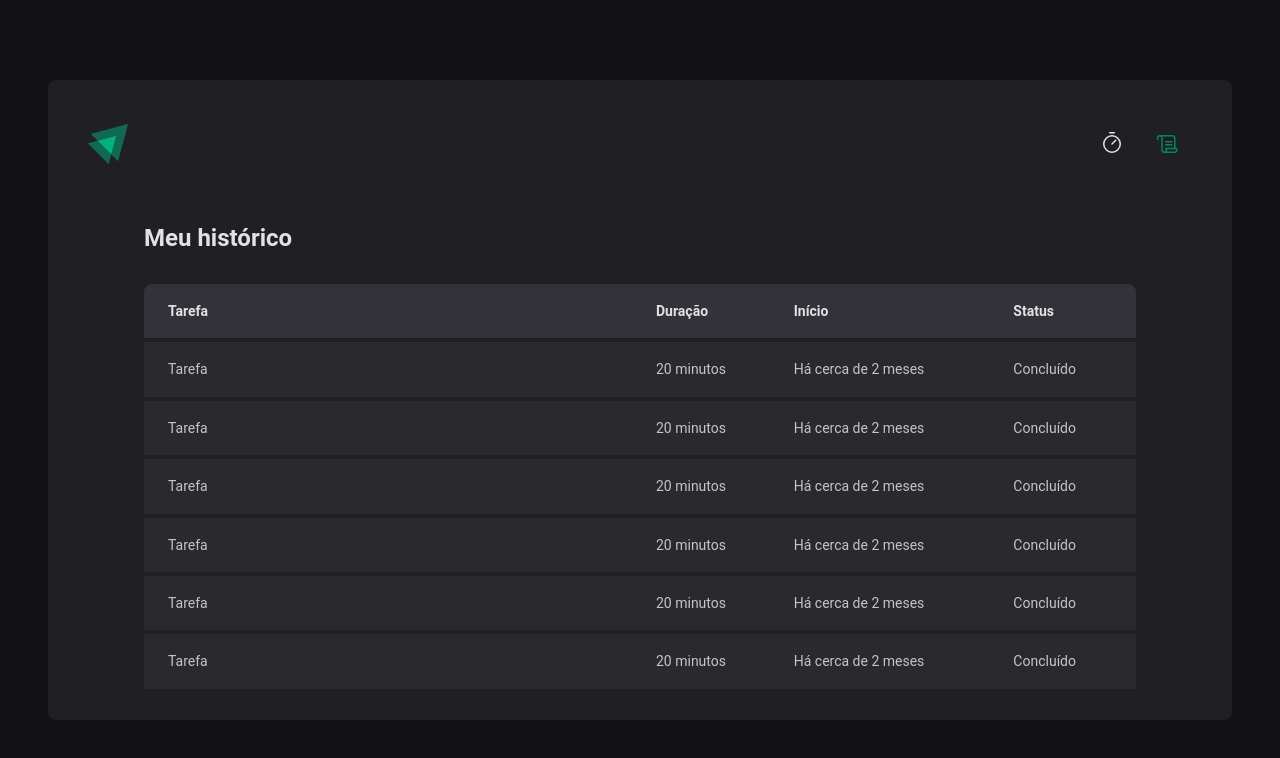
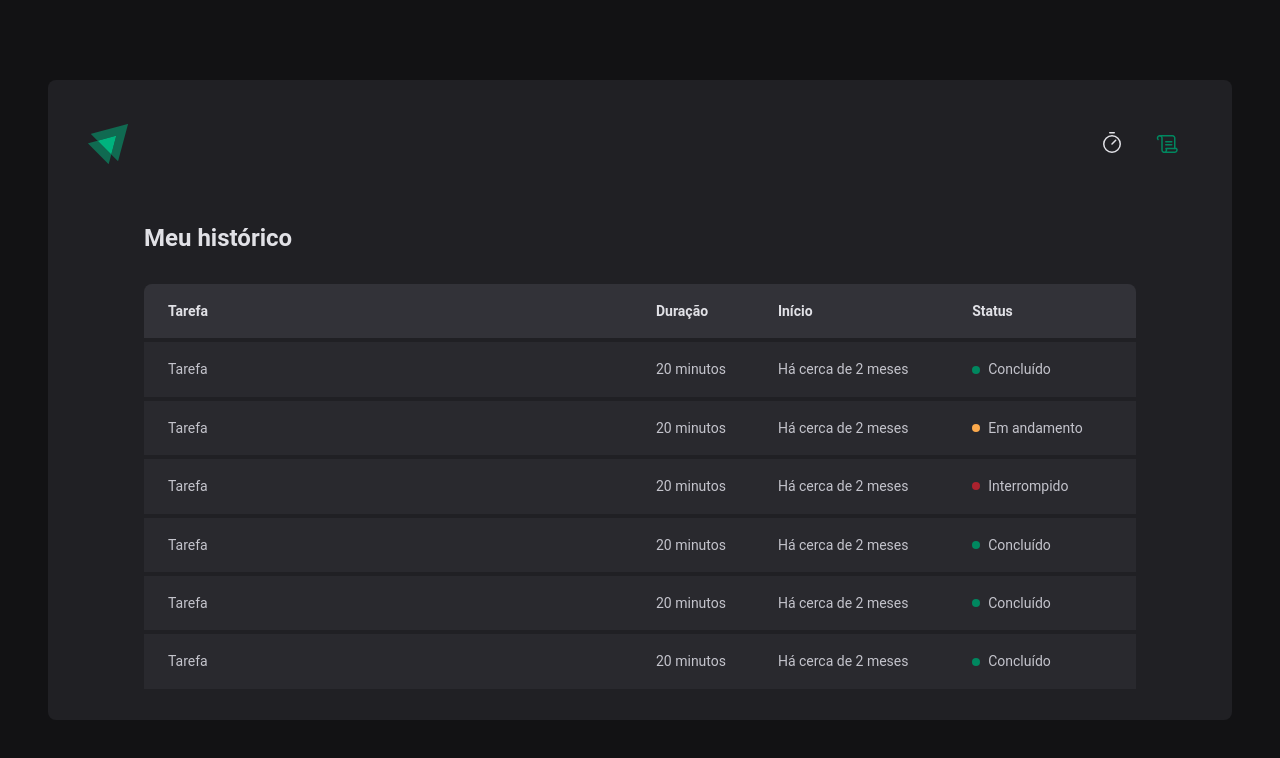
Before and after one commit to felipecfb/ignite-timer, a React app: page /history in a window 1280 px wide. Shown: the top 758 px of the page. Built offline with nearby package versions, Linux system fonts and the light colour scheme; the HTML template or start-up script is replaced by a standard one.

Commit message:
✨ feat: creating component status

```diff
--- a/src/pages/History/index.tsx
+++ b/src/pages/History/index.tsx
@@ -1,4 +1,4 @@
-import { HistoryContainer, HistoryList } from './styles'
+import { HistoryContainer, HistoryList, Status } from './styles'
 
 export function History() {
   return (
@@ -20,37 +20,49 @@
               <td>Tarefa</td>
               <td>20 minutos</td>
               <td>Há cerca de 2 meses</td>
-              <td>Concluído</td>
+              <td>
+                <Status statusColor="green">Concluído</Status>
+              </td>
             </tr>
             <tr>
               <td>Tarefa</td>
               <td>20 minutos</td>
               <td>Há cerca de 2 meses</td>
-              <td>Concluído</td>
+              <td>
+                <Status statusColor="yellow">Em andamento</Status>
+              </td>
             </tr>
             <tr>
               <td>Tarefa</td>
               <td>20 minutos</td>
               <td>Há cerca de 2 meses</td>
-              <td>Concluído</td>
+              <td>
+                <Status statusColor="red">Interrompido</Status>
+              </td>
             </tr>
             <tr>
               <td>Tarefa</td>
               <td>20 minutos</td>
               <td>Há cerca de 2 meses</td>
-              <td>Concluído</td>
+              <td>
+                <Status statusColor="green">Concluído</Status>
+              </td>
             </tr>
             <tr>
               <td>Tarefa</td>
               <td>20 minutos</td>
               <td>Há cerca de 2 meses</td>
-              <td>Concluído</td>
+              <td>
+                <Status statusColor="green">Concluído</Status>
+              </td>
             </tr>
             <tr>
               <td>Tarefa</td>
               <td>20 minutos</td>
               <td>Há cerca de 2 meses</td>
-              <td>Concluído</td>
+              <td>
+                <Status statusColor="green">Concluído</Status>
+              </td>
             </tr>
           </tbody>
         </table>
--- a/src/pages/History/styles.ts
+++ b/src/pages/History/styles.ts
@@ -1,4 +1,14 @@
 import styled from 'styled-components'
+
+const STATUS_COLORS = {
+  yellow: 'yellow-500',
+  green: 'green-500',
+  red: 'red-500',
+} as const
+
+interface StatusProps {
+  statusColor: keyof typeof STATUS_COLORS
+}
 
 export const HistoryContainer = styled.main`
   flex: 1;
@@ -59,3 +69,18 @@
     }
   }
 `
+
+export const Status = styled.span<StatusProps>`
+  display: flex;
+  align-items: center;
+  gap: 0.5rem;
+
+  &::before {
+    content: '';
+    width: 0.5rem;
+    height: 0.5rem;
+    border-radius: 50%;
+    background-color: ${({ theme, statusColor }) =>
+      theme[STATUS_COLORS[statusColor]]};
+  }
+`
```
